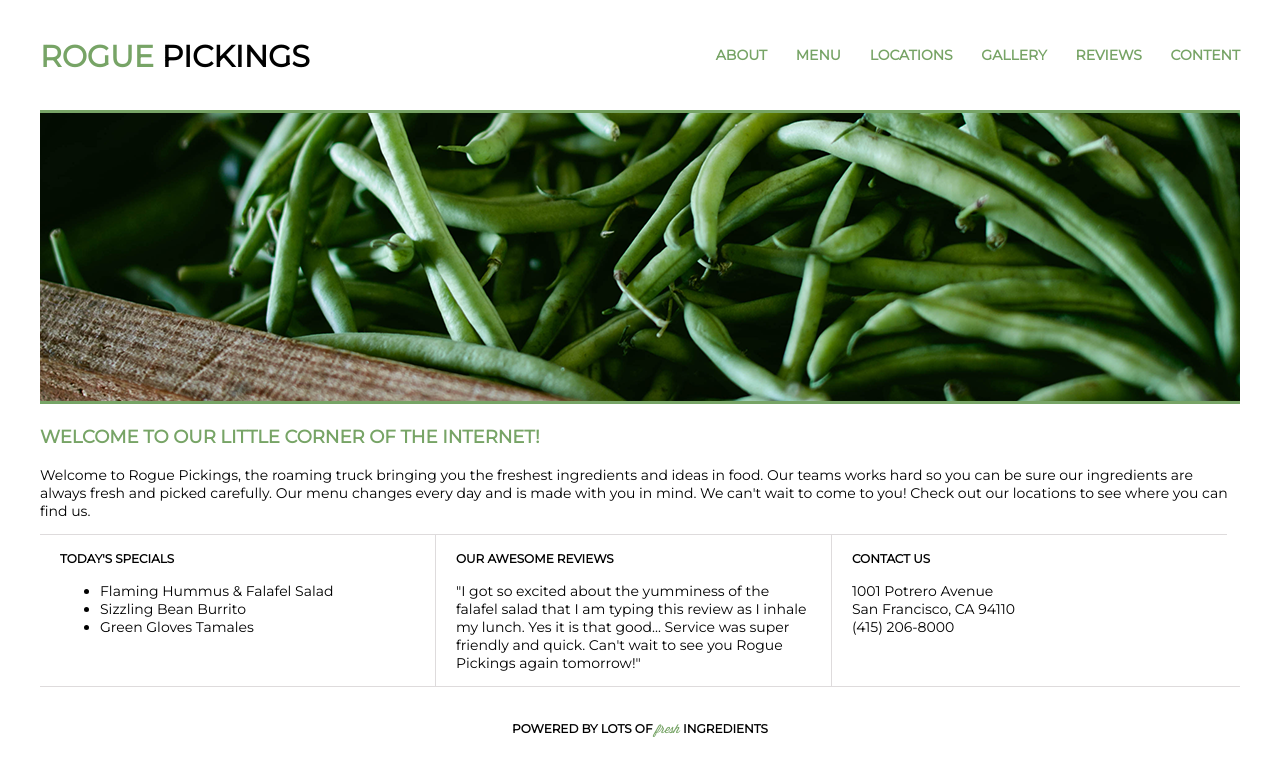
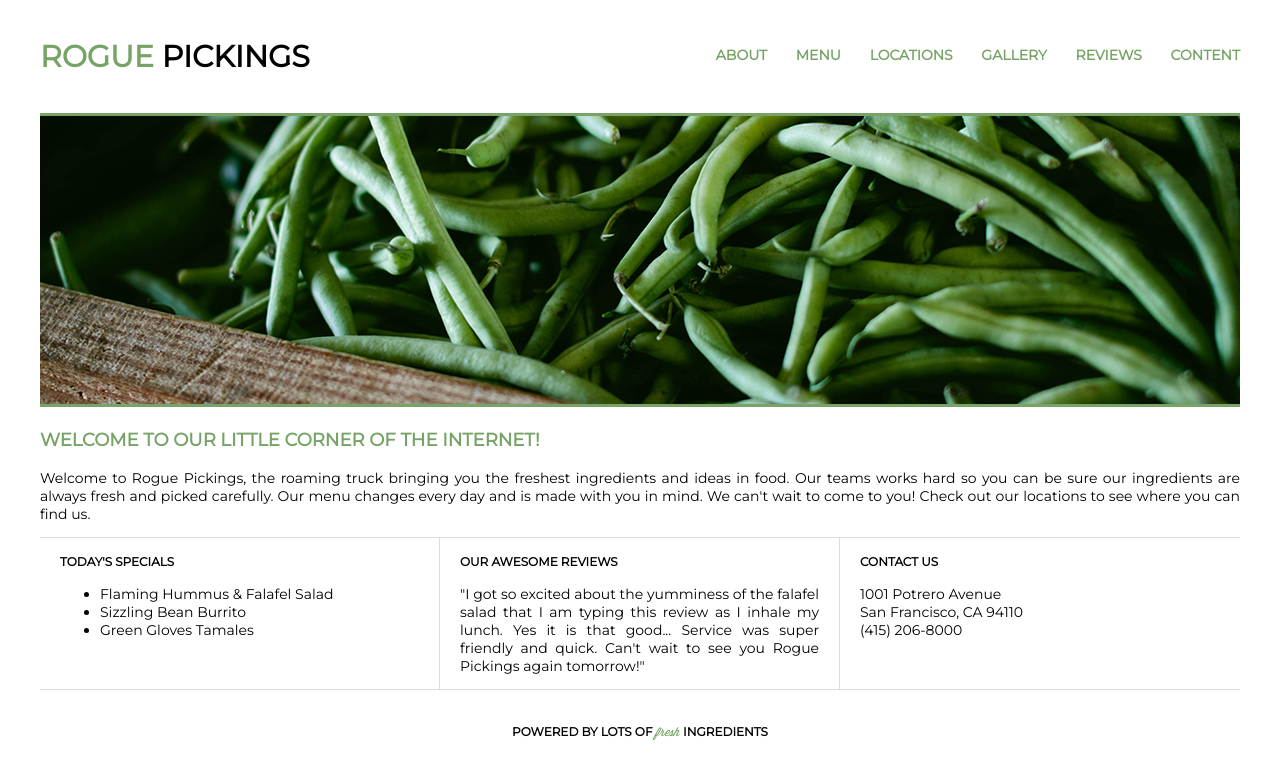
Before and after one commit to frac8/rogue-pickings, a plain HTML site: page index.html in a window 1280 px wide. Drawn offline with Linux system fonts and the light colour scheme.

Commit message:
minor changes

```diff
--- a/css/main.css
+++ b/css/main.css
@@ -8,6 +8,7 @@ body {
   font-family: 'Montserrat', Arial, sans-serif;
   color: #000000;
   font-size: 14px;
+  text-align: justify;
 }
 
 .container {
@@ -15,8 +16,7 @@ body {
   margin: 0 auto;
 }
 
-.top-section,
-.bottom-section {
+.top-section, .bottom-section {
 	margin: 0 auto;
 	clear: both;
 }
@@ -46,8 +46,7 @@ h4 {
 /***** HEADER *****/
 
 header {
-	height: 110px;
-	border-bottom: 3px solid #77a466;
+	height: auto;
 	margin: 0 auto;
 }
 
@@ -81,7 +80,18 @@ nav ul li a {
 }
 
 /***** TOP SECTION *****/
+
+.top-section {
+  border-bottom: 1px solid #dedbdc;
+}
+
+.main-image {
+  text-align: center;
+}
+
 .main-image img{
+  max-width: 1200px;
+  border-top: 3px solid #77a466;
   border-bottom: 3px solid #77a466;
 }
 
@@ -92,8 +102,7 @@ nav ul li a {
 /***** BOTTOM SECTION *****/
 
 .one-third, .two-third, .three-third {
-  border-top: 1px solid #dedbdc;
-  width: 355px;
+  width: 359px;
   padding: 0 20px;
 }
 
@@ -105,8 +114,8 @@ nav ul li a {
 .two-third {
   float: left;
   height: auto;
+  border-left: 1px solid #dedbdc;
   border-right: 1px solid #dedbdc;
-  border-left: 1px solid #dedbdc;
 }
 
 .three-third {
--- a/index.html
+++ b/index.html
@@ -2,6 +2,7 @@
 <html lang="en">
     <head>
       <meta charset="utf-8">
+      <meta name="viewport" content="width=device-width, initial-scale=1.0">
         <title>Rogue Pickings | Project</title>
         <link rel="stylesheet" href="css/normalize.css">
         <link rel="stylesheet" href="css/main.css">
```
